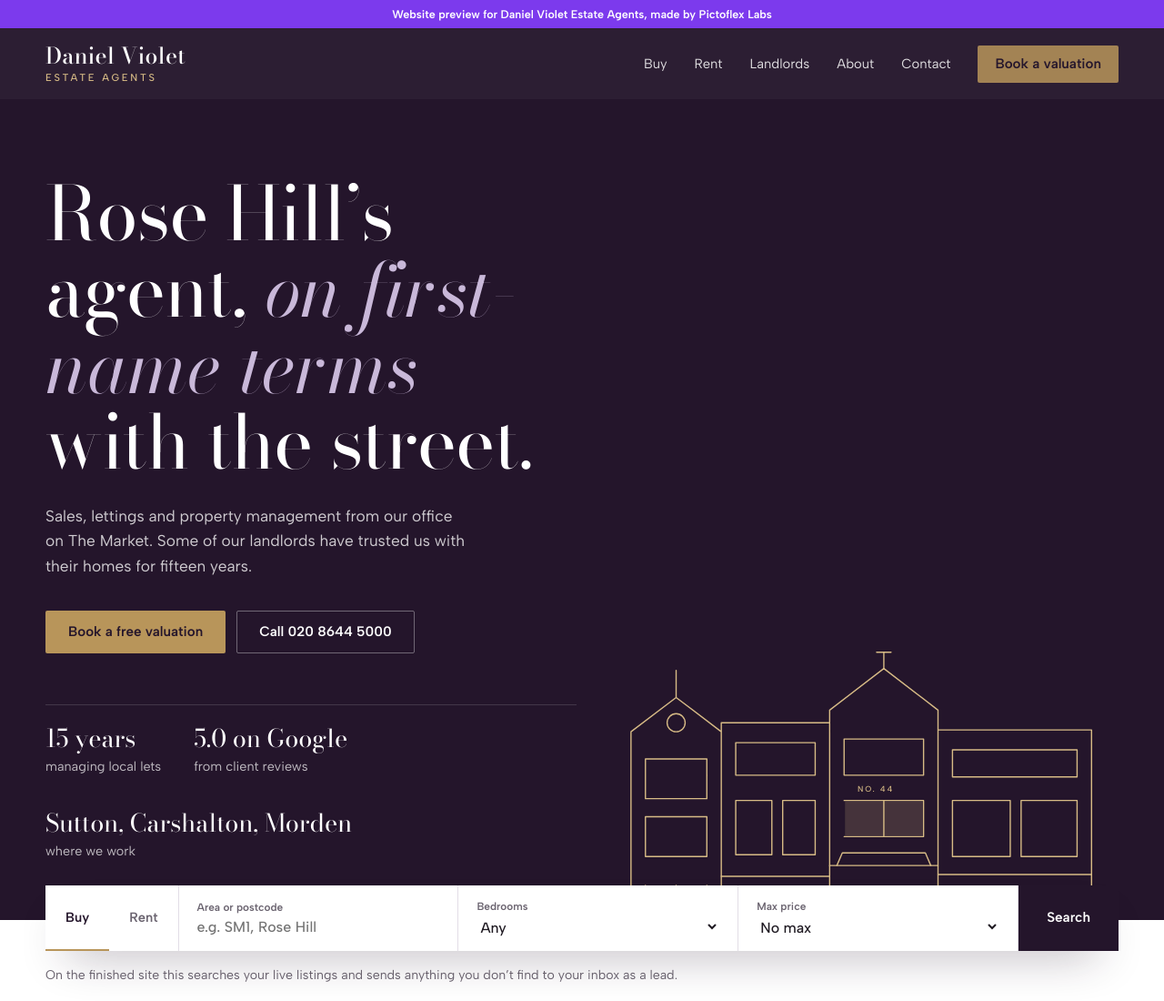
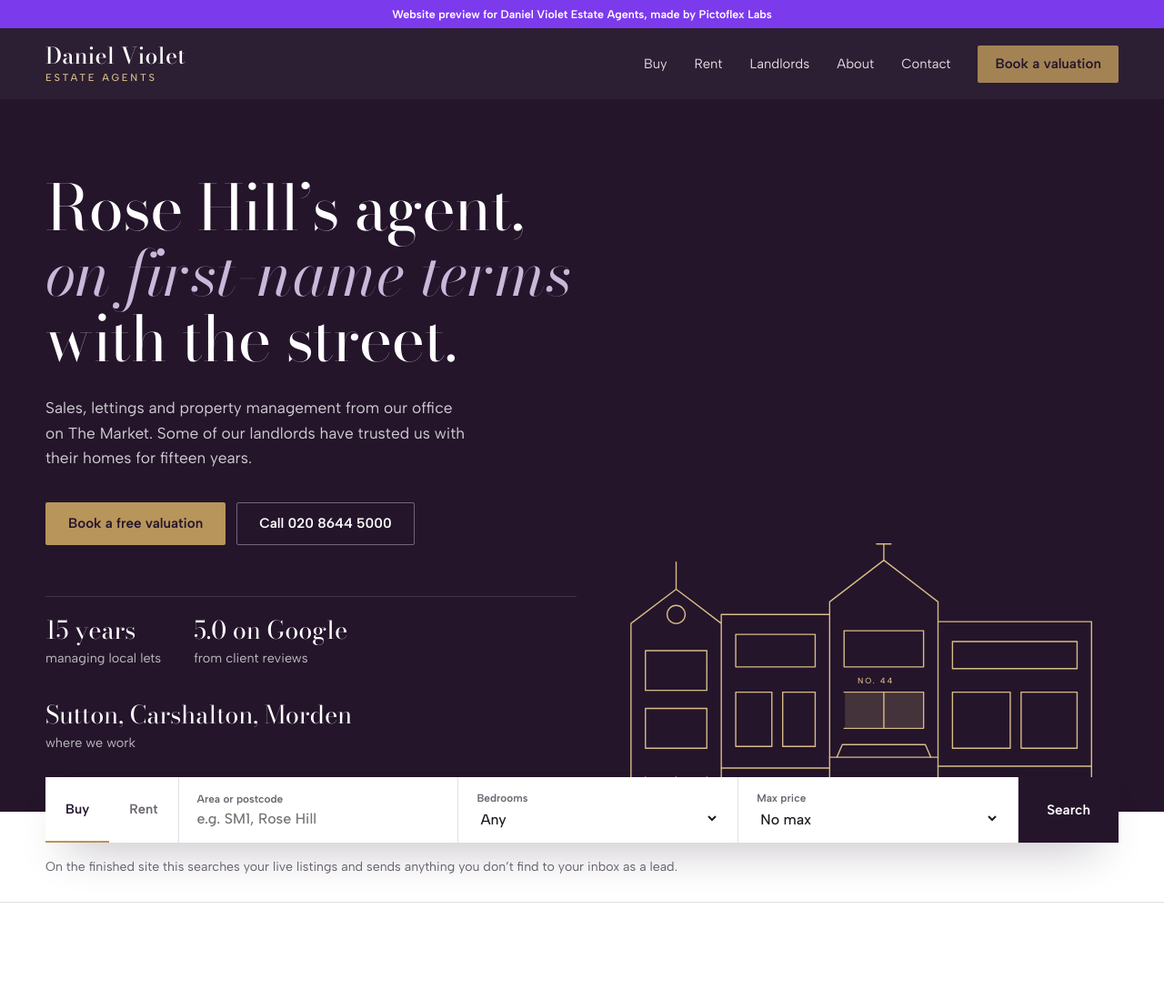
Before and after one commit to finlytic1-cloud/pictoflex-labs-website, a plain HTML site: page preview/daniel-violet-estate-agents/index.html in a window 1280 px wide. Shown: the top 1100 px of the page at 91% size. Drawn offline with nearby package versions, Linux system fonts and the light colour scheme.

Commit message:
Daniel Violet: tighten hero headline size
Co-Authored-By: Claude Opus 5.5 <noreply@anthropic.com>
Claude-Session: https://claude.ai/code/session_01Kt6X5bz1bMbXdEPeSMGnLm

```diff
--- a/preview/daniel-violet-estate-agents/index.html
+++ b/preview/daniel-violet-estate-agents/index.html
@@ -41,7 +41,7 @@ a{color:inherit}
 /* hero */
 .hero{background:var(--plum);color:var(--white);position:relative;overflow:hidden}
 .hero .wrap{display:grid;grid-template-columns:1.05fr 1fr;gap:40px;align-items:end;padding-top:84px}
-.hero h1{font:400 clamp(2.9rem,6.4vw,5.6rem)/1.02 var(--serif);letter-spacing:-.01em}
+.hero h1{font:400 clamp(2.9rem,5.4vw,4.7rem)/1.04 var(--serif);letter-spacing:-.01em}
 .hero h1 em{font-style:italic;color:var(--lilac)}
 .hero .lede{max-width:470px;margin:26px 0 34px;color:rgba(255,255,255,.78);font-size:1.08rem}
 .hero .ctas{display:flex;gap:12px;flex-wrap:wrap;margin-bottom:56px}
```
